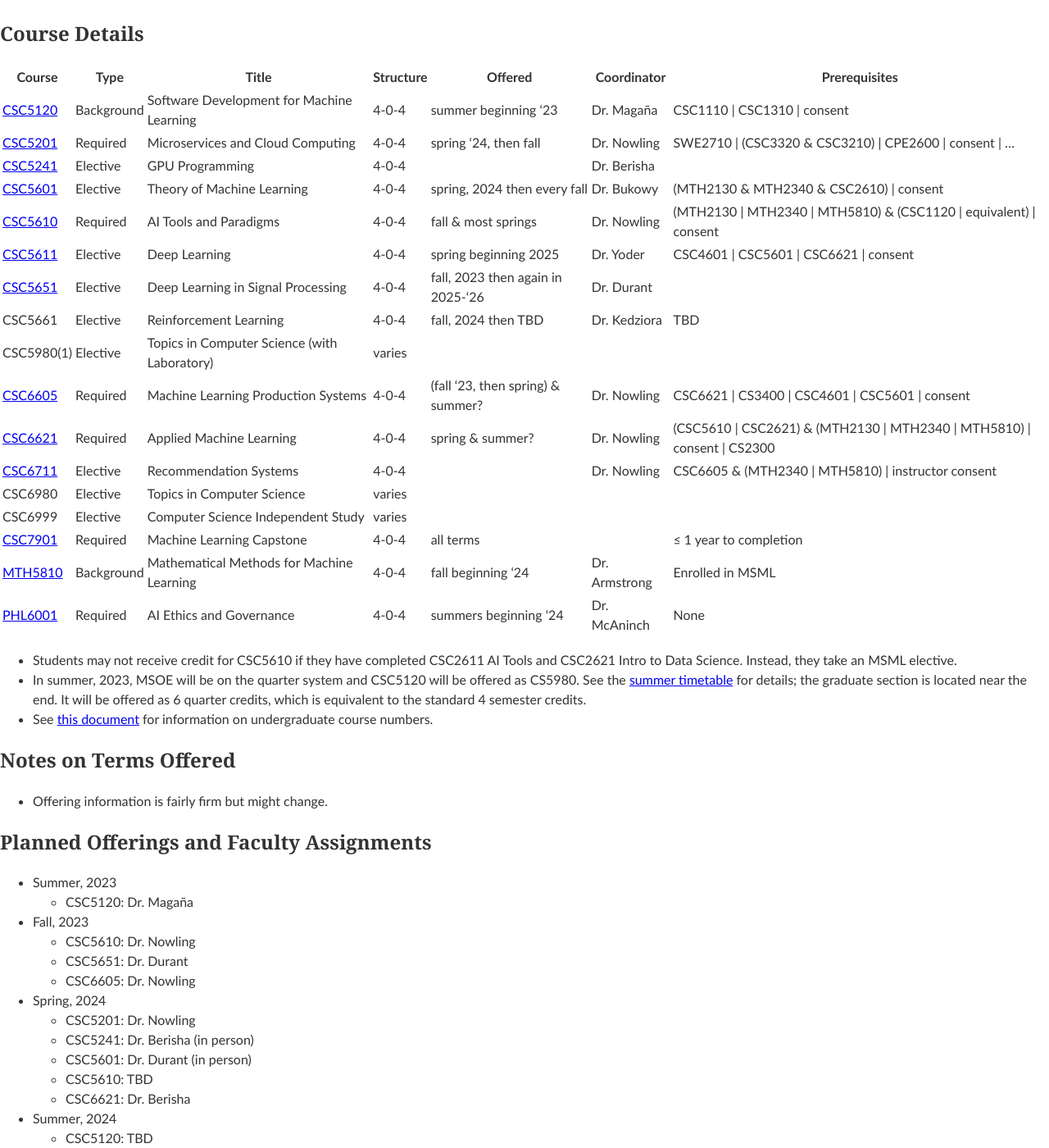
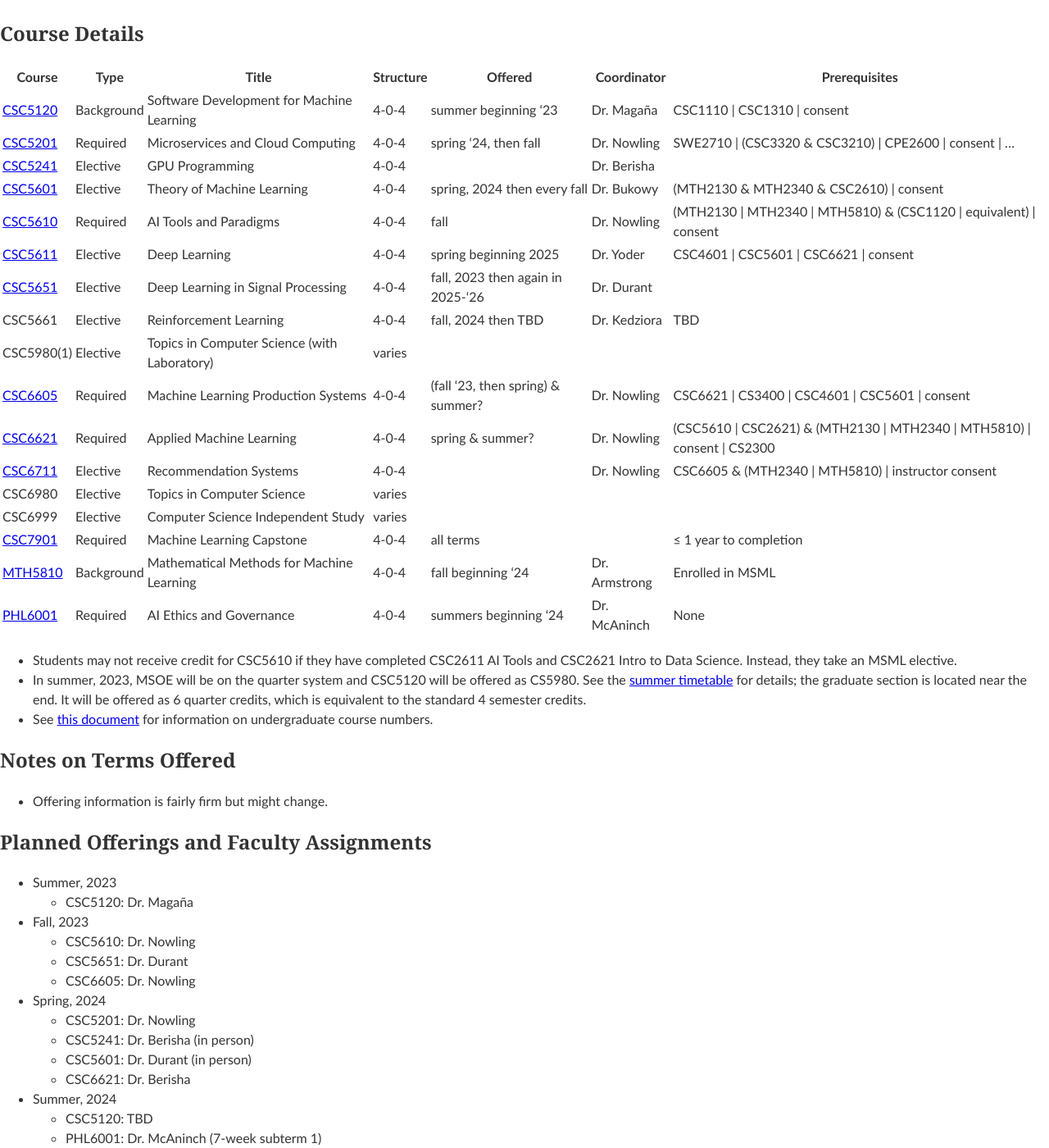
Before and after one commit to edurant/edurant.github.io, a Jekyll site: the page built from advising/msml.md, in a window 1280 px wide and 1400 px high, scrolled down 3276 px. Shown: the whole window at 82% size. Built offline with Jekyll 4.4.1, drawn with Linux system fonts in a browser that asks for light colours; our own code applies the rules of GitHub Pages for plain Markdown files.

Commit message:
CSC5610 no longer planned for S24

```diff
--- a/advising/msml.md
+++ b/advising/msml.md
@@ -117,7 +117,7 @@
 [CSC5201](https://catalog.msoe.edu/preview_course_nopop.php?catoid=36&coid=41210) | Required | Microservices and Cloud Computing | 4-0-4 | spring '24, then fall | Dr. Nowling | SWE2710 &#124; (CSC3320 &amp; CSC3210) &#124; CPE2600 &#124; consent &#124; …
 [CSC5241](https://catalog.msoe.edu/preview_course_nopop.php?catoid=36&coid=41271) | Elective | GPU Programming | 4-0-4 | | Dr. Berisha
 [CSC5601](https://catalog.msoe.edu/preview_course_nopop.php?catoid=30&coid=38389) | Elective | Theory of Machine Learning | 4-0-4 | spring, 2024 then every fall | Dr. Bukowy | (MTH2130 &amp; MTH2340 &amp; CSC2610) &#124; consent
-[CSC5610](https://catalog.msoe.edu/preview_course_nopop.php?catoid=30&coid=38207) | Required | AI Tools and Paradigms | 4-0-4 | fall &amp; most springs | Dr. Nowling | (MTH2130 &#124; MTH2340 &#124; MTH5810) &amp; (CSC1120 &#124; equivalent) &#124; consent
+[CSC5610](https://catalog.msoe.edu/preview_course_nopop.php?catoid=30&coid=38207) | Required | AI Tools and Paradigms | 4-0-4 | fall | Dr. Nowling | (MTH2130 &#124; MTH2340 &#124; MTH5810) &amp; (CSC1120 &#124; equivalent) &#124; consent
 [CSC5611](https://catalog.msoe.edu/preview_course_nopop.php?catoid=36&coid=41213) | Elective | Deep Learning | 4-0-4 | spring beginning 2025 | Dr. Yoder | CSC4601 &#124; CSC5601 &#124; CSC6621 &#124; consent
 [CSC5651](https://catalog.msoe.edu/preview_course_nopop.php?catoid=36&coid=41270) | Elective | Deep Learning in Signal Processing | 4-0-4 | fall, 2023 then again in 2025-&lsquo;26 | Dr. Durant
 CSC5661 | Elective | Reinforcement Learning | 4-0-4 | fall, 2024 then TBD | Dr. Kedziora | TBD
@@ -150,7 +150,6 @@
   * CSC5201: Dr. Nowling
   * CSC5241: Dr. Berisha (in person)
   * CSC5601: Dr. Durant (in person)
-  * CSC5610: TBD
   * CSC6621: Dr. Berisha
 * Summer, 2024
   * CSC5120: TBD
```
